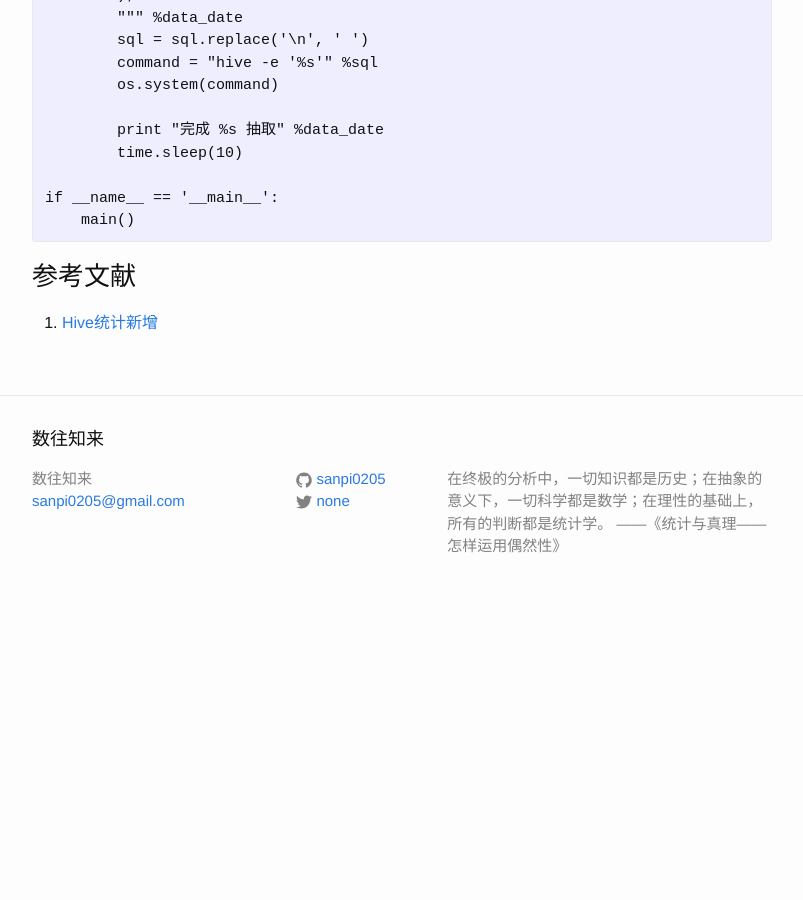
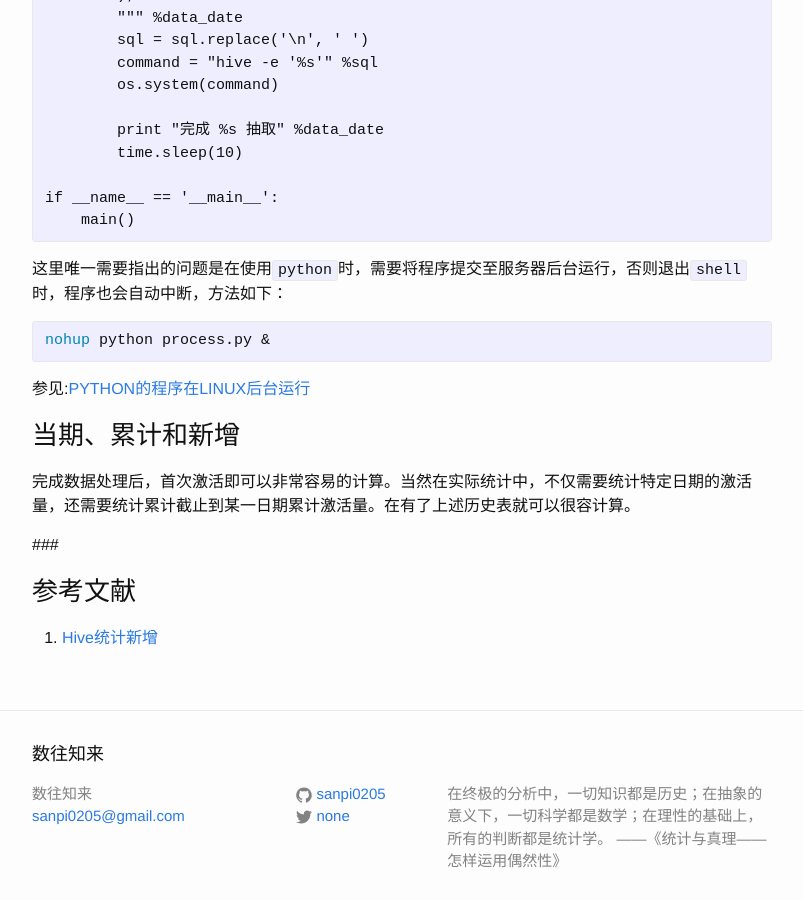
Before and after one commit to sanpi0205/sanpi0205.github.io, a Jekyll site: the page built from _posts/2016-06-04-python-hive-indicator.markdown, in a window 1280 px wide and 900 px high, scrolled down 1574 px. Shown: the whole window, without its empty margins (238-1041 px from the left). Built offline with Jekyll 4.4.1, drawn with Linux system fonts in a browser that asks for light colours; before the commit the page ends 2192 px from its top, so only the background shows below that.

Commit message:
hive统计首次、新增和留存

```diff
--- a/_posts/2016-06-04-python-hive-indicator.markdown
+++ b/_posts/2016-06-04-python-hive-indicator.markdown
@@ -81,6 +81,33 @@ if __name__ == '__main__':
 
 {% endhighlight %}
 
+这里唯一需要指出的问题是在使用`python`时，需要将程序提交至服务器后台运行，否则退出`shell`时，程序也会自动中断，方法如下：
+{% highlight bash %}
+nohup python process.py &
+{% endhighlight %}
+
+参见:[PYTHON的程序在LINUX后台运行][PYTHON的程序在LINUX后台运行]
+
+
+### 当期、累计和新增
+
+完成数据处理后，首次激活即可以非常容易的计算。当然在实际统计中，不仅需要统计特定日期的激活量，还需要统计累计截止到某一日期累计激活量。在有了上述历史表就可以很容计算。
+
+{% highlight sql %}
+
+
+{% endhighlight %}
+
+
+
+
+
+
+
+###
+
+
+
 
 ### 参考文献
 
@@ -91,3 +118,4 @@ if __name__ == '__main__':
 
 [Hive统计新增]: http://blog.itpub.net/29254281/viewspace-2097338
 [pthon_date_loop]: http://blog.csdn.net/wusuopubupt/article/details/29606481
+[PYTHON的程序在LINUX后台运行]: http://blog.csdn.net/chenyulancn/article/details/8152966
```
